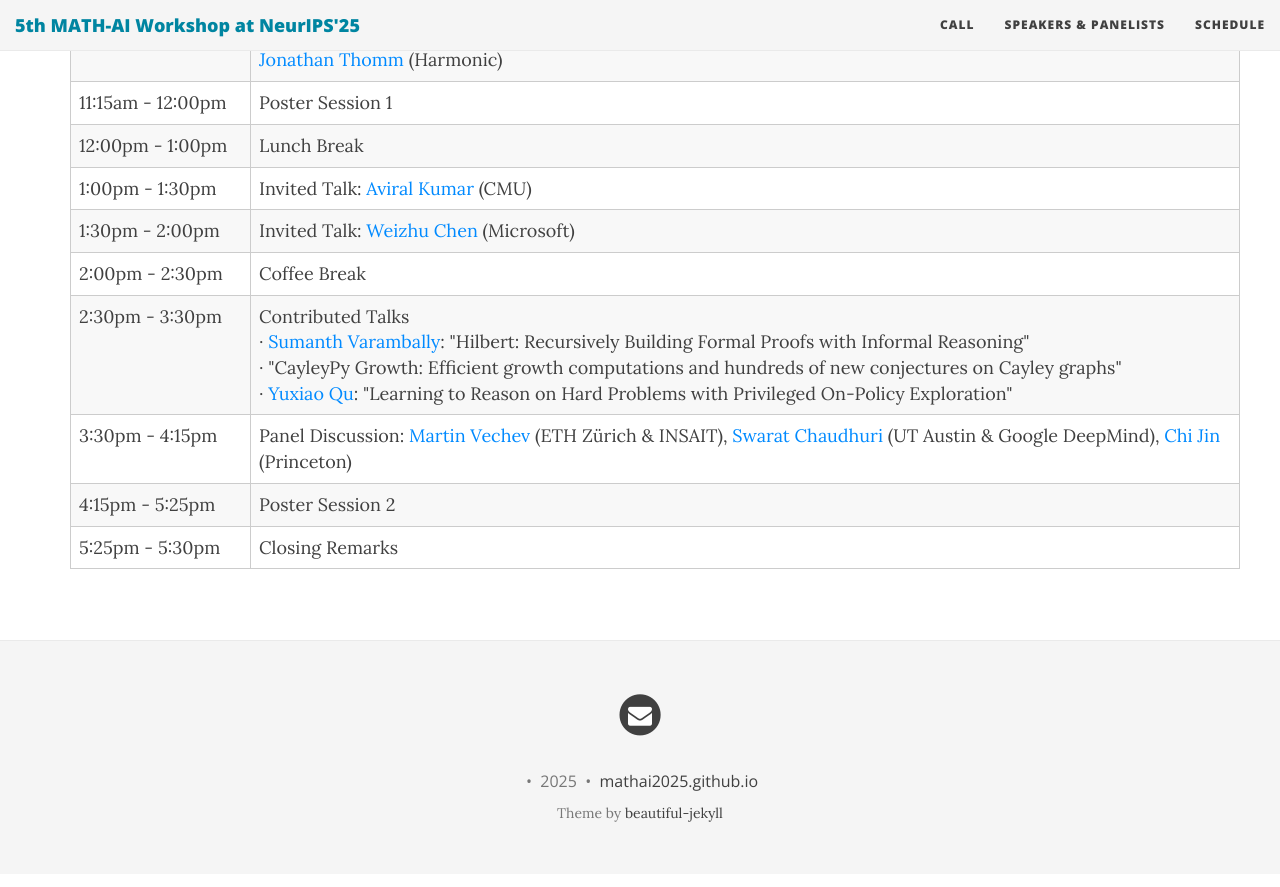
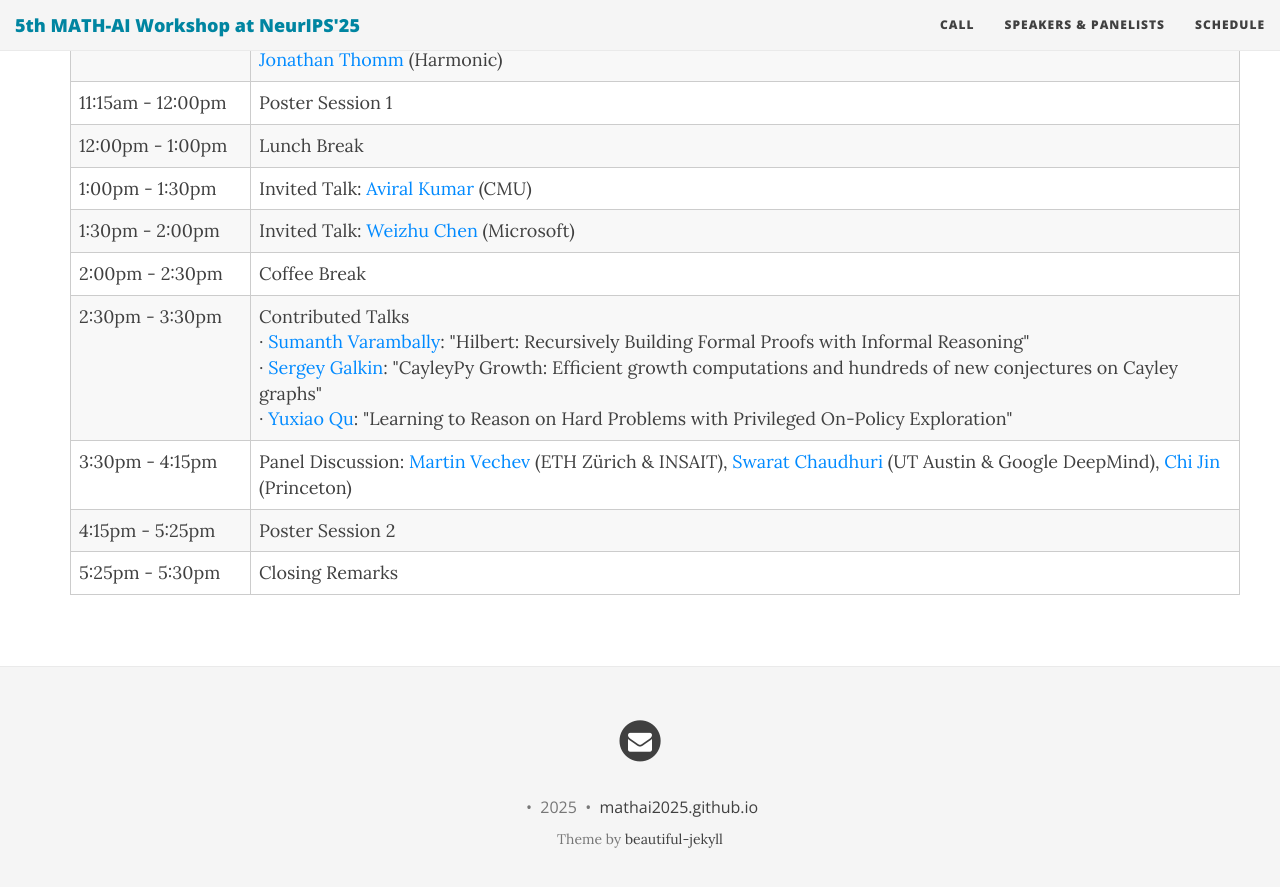
Before and after one commit to mathai2025/mathai2025.github.io, a Jekyll site: the page built from schedule.md, in a window 1280 px wide and 900 px high, scrolled down 679 px. Shown: the top 887 px of the window. Built offline with Jekyll 4.4.1, drawn with Linux system fonts in a browser that asks for light colours; nearby versions of some CDN libraries.

Commit message:
Update contributed talks in schedule.md

```diff
--- a/schedule.md
+++ b/schedule.md
@@ -64,7 +64,7 @@ use-site-title: true
       </tr>
       <tr>
         <td style="width: 180px;">2:30pm - 3:30pm</td>
-        <td>Contributed Talks <br /> &#8729; <a href="https://vsumanth99.github.io/" target="_blank">Sumanth Varambally</a>: "Hilbert: Recursively Building Formal Proofs with Informal Reasoning" <br /> &#8729; "CayleyPy Growth: Efficient growth computations and hundreds of new conjectures on Cayley graphs" <br /> &#8729; <a href="https://cohenqu.github.io/" target="_blank">Yuxiao Qu</a>: "Learning to Reason on Hard Problems with Privileged On-Policy Exploration"</td>
+        <td>Contributed Talks <br /> &#8729; <a href="https://vsumanth99.github.io/" target="_blank">Sumanth Varambally</a>: "Hilbert: Recursively Building Formal Proofs with Informal Reasoning" <br /> &#8729; <a href="http://mat.puc-rio.br/~sergey/" target="_blank">Sergey Galkin</a>: "CayleyPy Growth: Efficient growth computations and hundreds of new conjectures on Cayley graphs" <br /> &#8729; <a href="https://cohenqu.github.io/" target="_blank">Yuxiao Qu</a>: "Learning to Reason on Hard Problems with Privileged On-Policy Exploration"</td>
       </tr>
       <tr>
         <td style="width: 180px;">3:30pm - 4:15pm</td>
```
